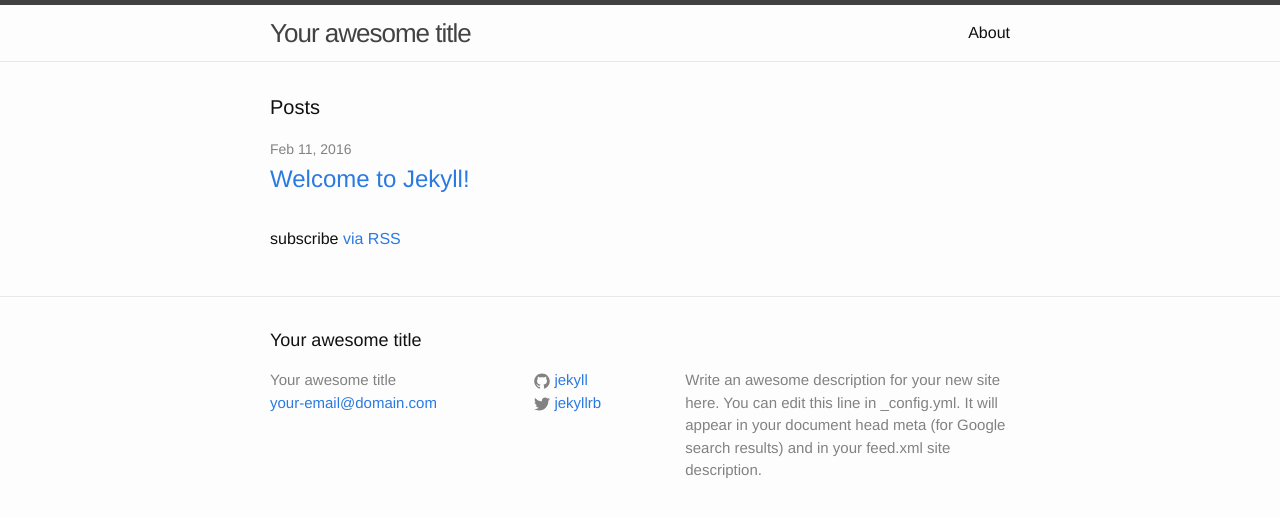
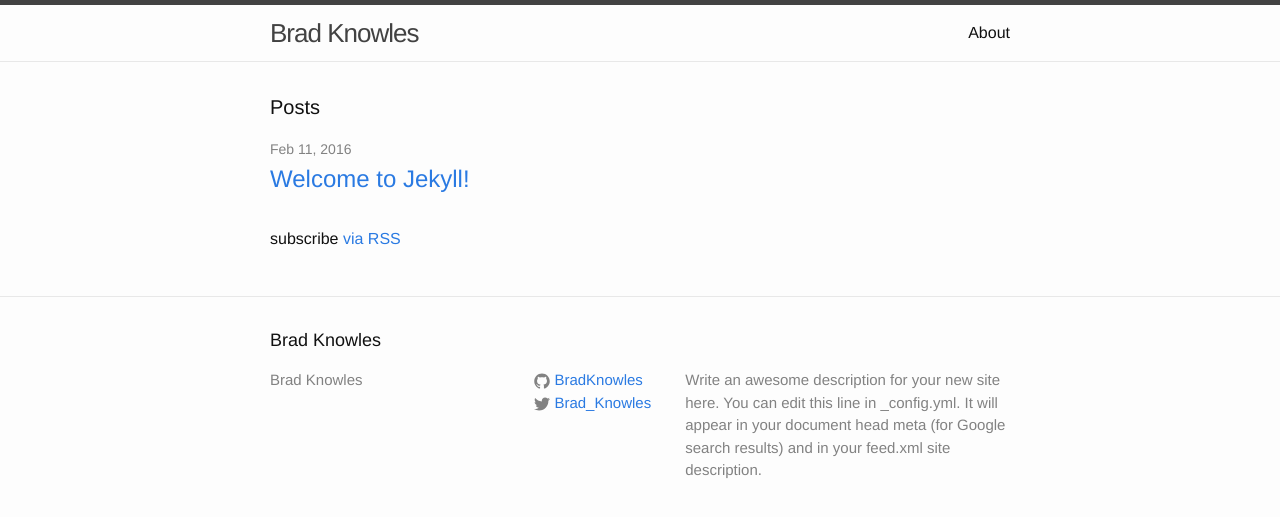
Before and after one commit to BradKnowles/bradknowles.github.io, a Jekyll site: the page built from index.html, in a window 1280 px wide. Shown: the top 517 px of the page. Built offline with Jekyll 4.4.1, drawn with Linux system fonts in a browser that asks for light colours.

Commit message:
Updated _config.yml with site settings

```diff
--- a/_config.yml
+++ b/_config.yml
@@ -6,16 +6,15 @@
 # 'jekyll serve'. If you change this file, please restart the server process.
 
 # Site settings
-title: Your awesome title
-email: your-email@domain.com
+title: Brad Knowles
 description: > # this means to ignore newlines until "baseurl:"
   Write an awesome description for your new site here. You can edit this
   line in _config.yml. It will appear in your document head meta (for
   Google search results) and in your feed.xml site description.
 baseurl: "" # the subpath of your site, e.g. /blog
-url: "http://yourdomain.com" # the base hostname & protocol for your site
-twitter_username: jekyllrb
-github_username:  jekyll
+url: "http://bradknowles.com"
+twitter_username: Brad_Knowles
+github_username:  BradKnowles
 
 # Build settings
 markdown: kramdown
```
